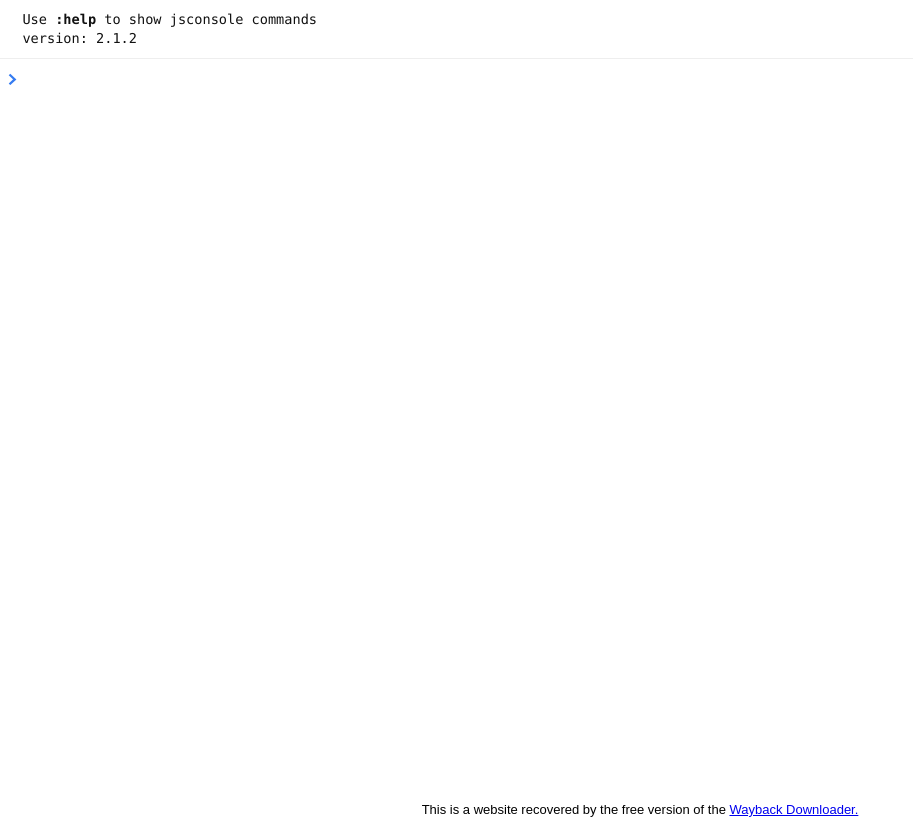
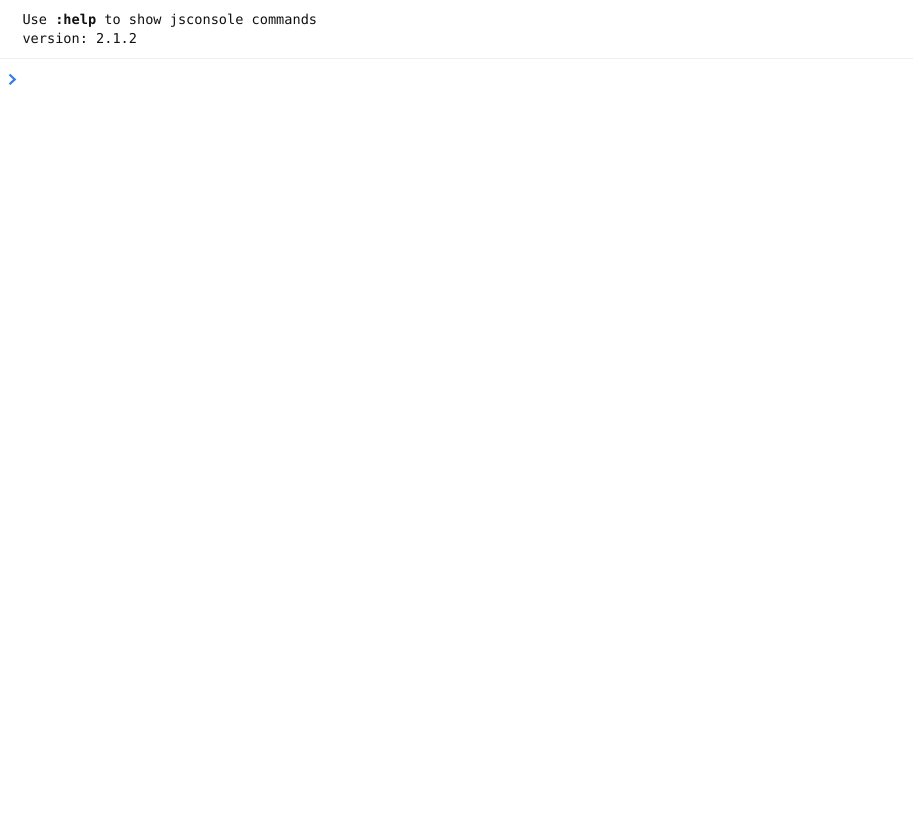
Before and after one commit to W-data/Jsconsole-, a plain HTML site: page jsconsole/index.html in a window 1280 px wide. Shown: the whole page, without its empty margins (0-913 px from the left). Drawn offline with Linux system fonts and the light colour scheme; no server answers.

Commit message:
Update index.html

```diff
--- a/jsconsole/index.html
+++ b/jsconsole/index.html
@@ -2,4 +2,4 @@
 	<meta http-equiv="Content-Type" content="text/html; charset=UTF-8"/>
 <meta name="viewport" content="width=device-width,initial-scale=1"><link rel="icon" href="favicon-192.png" type="image/png"><link rel="apple-touch-icon" href="favicon-192.png"/><meta name="apple-mobile-web-app-capable" content="yes"/><meta name="apple-mobile-web-app-status-bar-style" content="black"/><script src="https://cdn.polyfill.io/v2/polyfill.min.js"></script><title>jsconsole</title>
 	<link rel="canonical" href="https://jsconsole.com" />
-<link href="static/css/main.e714727a.css" rel="stylesheet"></head><body><div id="root"></div><script type="text/javascript" src="static/js/main.d3742b71.js"></script><center><font size="2">This is a website recovered by the free version of the <a href="http://www.waybackmachinedownloads.com">Wayback Downloader.</a></font></center></body></html>
+<link href="static/css/main.e714727a.css" rel="stylesheet"></head><body><div id="root"></div><script type="text/javascript" src="static/js/main.d3742b71.js"></script></body></html>
```
